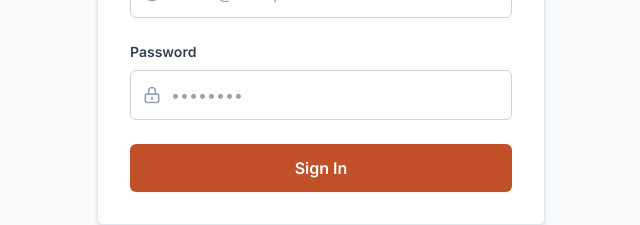
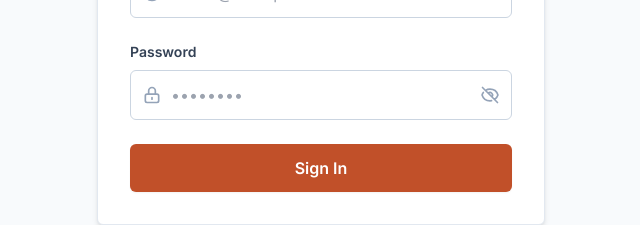
Before and after one commit to manas2297/wesimile, a Vue app: page /admin/login in a window 1280 px wide. Shown: the part 402-627 px from the top of the page, without its empty margins (319-959 px from the left). Built offline with nearby package versions, Linux system fonts and the light colour scheme; no server answers.

Commit message:
feat: add show/hide password toggle button to admin login

```diff
--- a/src/views/AdminLogin.vue
+++ b/src/views/AdminLogin.vue
@@ -52,12 +52,25 @@
               <input
                 id="password"
                 v-model="password"
-                type="password"
+                :type="showPassword ? 'text' : 'password'"
                 required
                 autocomplete="current-password"
-                class="block w-full pl-10 pr-3 py-3 border border-slate-300 rounded-md focus:ring-2 focus:ring-secondary focus:border-transparent transition-all text-slate-800"
+                class="block w-full pl-10 pr-10 py-3 border border-slate-300 rounded-md focus:ring-2 focus:ring-secondary focus:border-transparent transition-all text-slate-800"
                 placeholder="••••••••"
               />
+              <button
+                type="button"
+                @click="showPassword = !showPassword"
+                class="absolute inset-y-0 right-0 pr-3 flex items-center text-slate-400 hover:text-slate-600 transition-colors cursor-pointer"
+              >
+                <svg v-if="showPassword" class="h-5 w-5" fill="none" stroke="currentColor" viewBox="0 0 24 24">
+                  <path stroke-linecap="round" stroke-linejoin="round" stroke-width="2" d="M15 12a3 3 0 11-6 0 3 3 0 016 0z" />
+                  <path stroke-linecap="round" stroke-linejoin="round" stroke-width="2" d="M2.458 12C3.732 7.943 7.523 5 12 5c4.478 0 8.268 2.943 9.542 7-1.274 4.057-5.064 7-9.542 7-4.477 0-8.268-2.943-9.542-7z" />
+                </svg>
+                <svg v-else class="h-5 w-5" fill="none" stroke="currentColor" viewBox="0 0 24 24">
+                  <path stroke-linecap="round" stroke-linejoin="round" stroke-width="2" d="M13.875 18.825A10.05 10.05 0 0112 19c-4.478 0-8.268-2.943-9.542-7a9.97 9.97 0 011.563-3.029m5.858.908a3 3 0 114.243 4.243M9.878 9.878l4.242 4.242M9.88 9.88l-3.29-3.29m7.532 7.532l3.29 3.29M3 3l3.59 3.59m0 0A9.953 9.953 0 0112 5c4.478 0 8.268 2.943 9.542 7a10.025 10.025 0 01-4.132 5.411m0 0L21 21" />
+                </svg>
+              </button>
             </div>
           </div>
 
@@ -104,6 +117,7 @@
 
 const email = ref('')
 const password = ref('')
+const showPassword = ref(false)
 
 const handleLogin = async () => {
   const success = await login(email.value, password.value)
```
